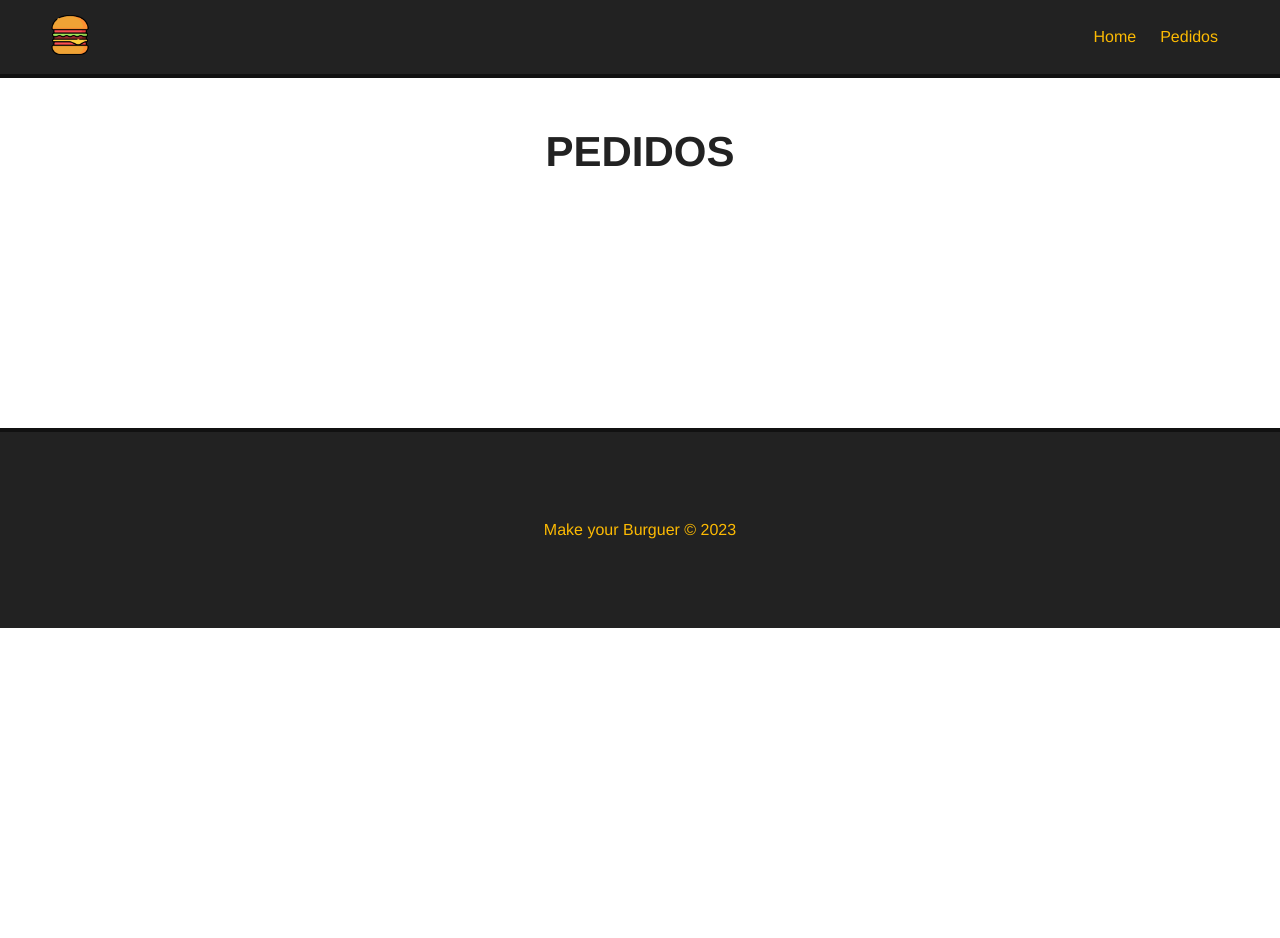
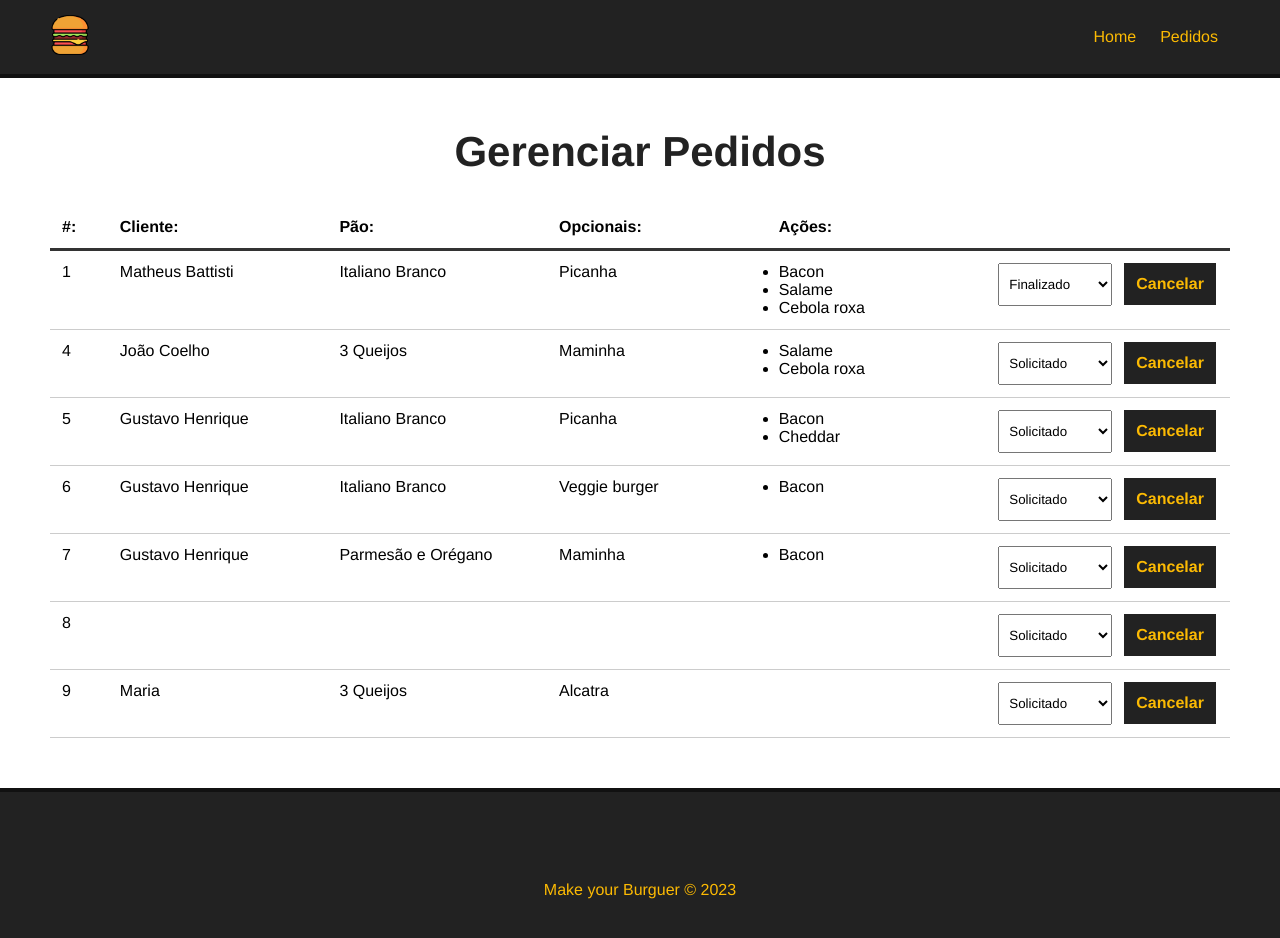
Before and after one commit to gustavbarbosaa/projeto-vue-hora-de-codar, a Vue app: page /pedidos in a window 1280 px wide. Shown: the top 938 px of the page. Before the commit the page ends 800 px from the top, so only its background shows below. Built offline with nearby package versions, Linux system fonts and the light colour scheme; data requests are answered from the project's data file.

Commit message:
criação do status do pedido

```diff
--- /dev/null
+++ b/src/components/Dashboard.vue
@@ -0,0 +1,126 @@
+<template>
+  <div id="burguer-table">
+    <div>
+        <div id="burguer-table-heading">
+            <div class="order-id">#:</div>
+            <div>Cliente:</div>
+            <div>Pão:</div>
+            <div>Opcionais:</div>
+            <div>Ações:</div>
+        </div>
+        <div id="burguer-table-rows">
+            <div class="burguer-table-row" v-for="burger in burgers" :key="burger.id">
+                <div class="order-number">{{burger.id}}</div>
+                <div>{{burger.nome}}</div>
+                <div>{{burger.pao}}</div>
+                <div>{{burger.carne}}</div>
+                <div>
+                    <ul>
+                        <li v-for="(opcional, index) in burger.opcionais" :key="index">{{opcional}}</li>
+                    </ul>
+                </div>
+                <div>
+                    <select name="status" class="status">
+                        <option value="">Selecione</option>
+                        <option value="sta.tipo" v-for="sta in status" :key="sta.id" :selected="burger.status == sta.tipo">{{sta.tipo}}</option>
+                    </select>
+                    <button class="delete-btn">Cancelar</button>
+                </div>
+            </div>
+        </div>
+    </div>
+  </div>
+</template>
+
+<script>
+export default {
+    name: 'Dashboard',
+    data() {
+        return {
+            burgers: null,
+            burgers_id: null,
+            status: []
+        }
+    },
+    methods: {
+        async getPedidos () {
+            const req = await fetch('http://localhost:3000/burgers');
+
+            const data = await req.json();
+
+            this.burgers = data;
+
+            this.getStatus();
+        },
+        async getStatus() {
+            const req = await fetch('http://localhost:3000/status');
+
+            const data = await req.json();
+
+            this.status = data;
+        }
+    },
+    mounted() {
+        this.getPedidos();
+    }
+}
+</script>
+
+<style scoped>
+    #burguer-table {
+        max-width: 1200px;
+        margin: 0 auto;
+    }
+
+    #burguer-table-heading,
+    #burguer-table-rows,
+    .burguer-table-row {
+        display: flex;
+        flex-wrap: wrap;
+    }
+
+    #burguer-table-heading {
+        font-weight: bold;
+        padding: 12px;
+        border-bottom: 3px solid #333;
+    }
+
+    .burguer-table-row {
+        width: 100%;
+        padding: 12px;
+        border-bottom: 1px solid #ccc;
+    }
+
+    #burguer-table-heading div,
+    .burguer-table-row div {
+        width: 19%;
+    }
+
+    #burguer-table-heading .order-id,
+    .burguer-table-row .order-number {
+        width: 5%;
+    }
+
+    select {
+        padding: 12px 6px;
+        margin-right: 12px;
+    }
+
+    .delete-btn {
+        background-color: #222;
+        color: #fcba03;
+        font-weight: bold;
+        font-size: 16px;
+        border: 2px solid #222;
+        padding: 10px;
+        margin: 0 auto;
+        cursor: pointer;
+        transition: .5s;
+    }
+
+    .delete-btn:hover {
+        background-color: transparent;
+        color: #222;
+    }
+
+</style>
--- a/src/views/Pedidos.vue
+++ b/src/views/Pedidos.vue
@@ -1,5 +1,17 @@
 <template>
   <div class="mainContainer">
-    <h1>PEDIDOS</h1>
+    <h1>Gerenciar Pedidos</h1>
+    <Dashboard />
   </div>
 </template>
+
+<script>
+import Dashboard from '../components/Dashboard.vue';
+
+export default {
+  name: 'Pedidos',
+  components: {
+    Dashboard
+  }
+}
+</script>
```
